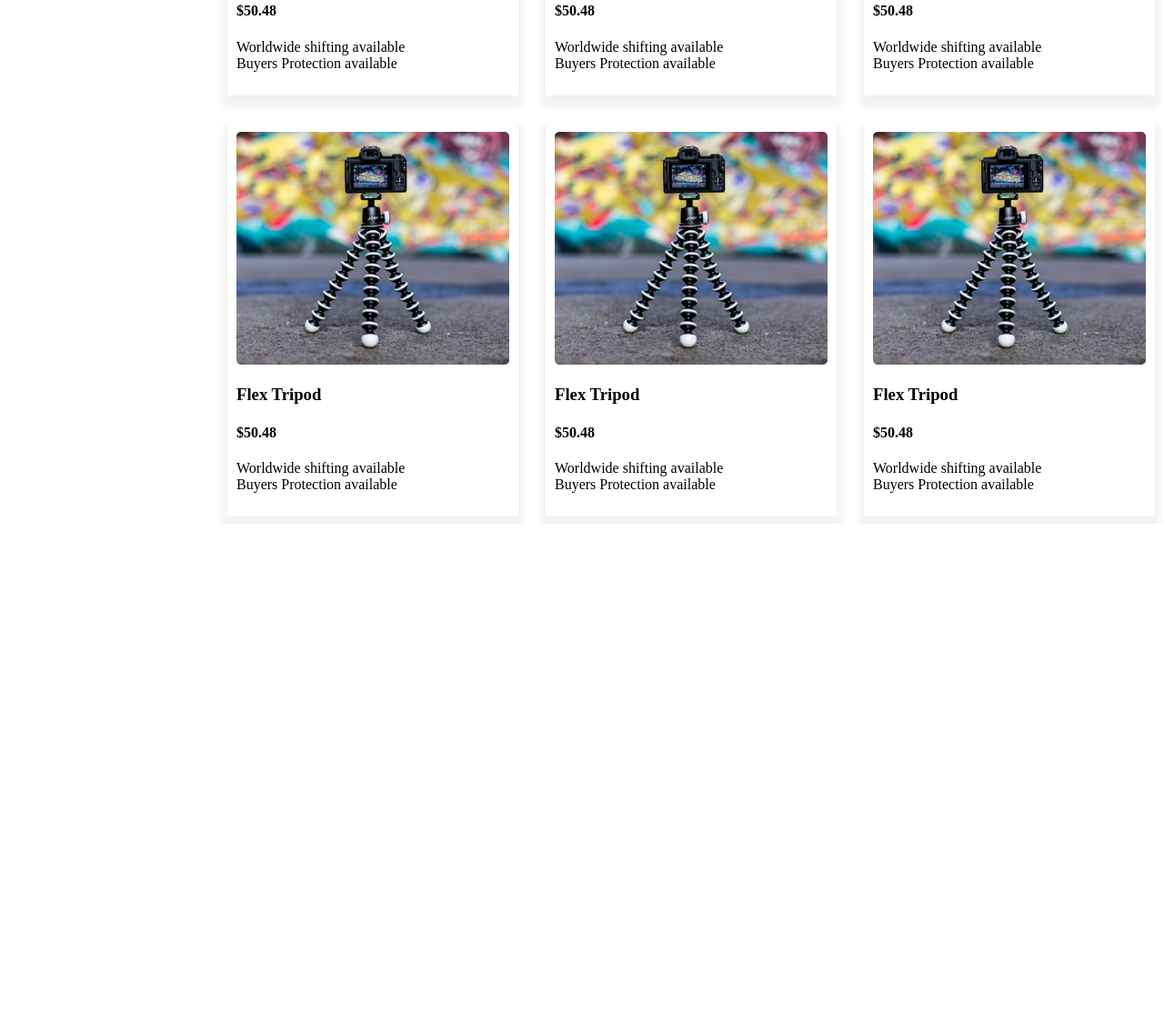
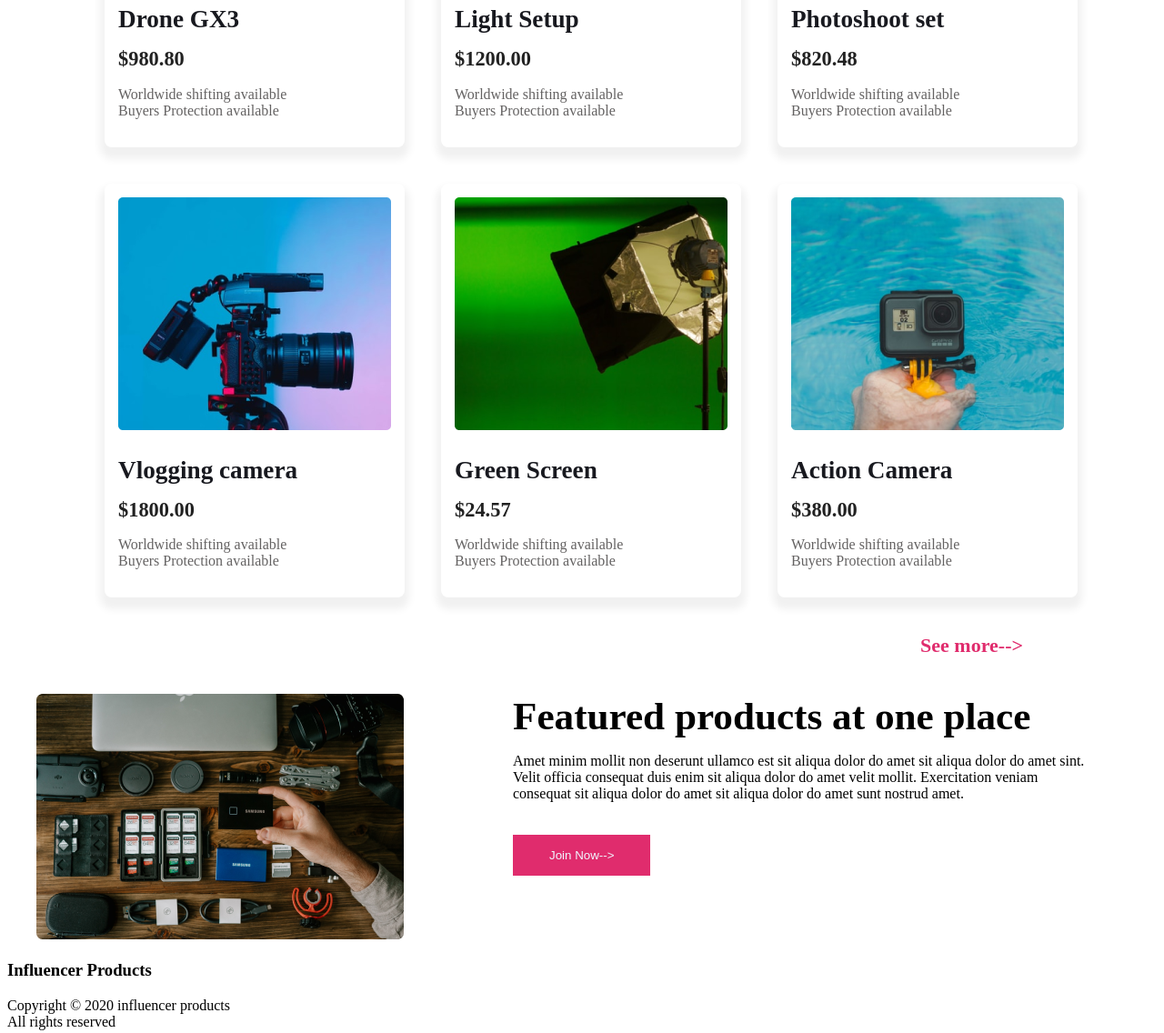
Before and after one commit to Shohail321/influencer-gear-website, a plain HTML site: page index.html in a window 1280 px wide. Shown: the part 1664-2800 px from the top of the page at 91% size. Before the commit the page ends 2240 px from the top, so only its background shows below. Drawn offline with Linux system fonts and the light colour scheme.

Commit message:
footer section not done yet

```diff
--- a/index.html
+++ b/index.html
@@ -54,7 +54,7 @@
         </section>
 
         <section class="popular-collection">
-            <h3>Popular Collection</h3>
+            <h3 class="popular-title">Popular Collection</h3>
 
           <div class="popular-container">
 
@@ -67,83 +67,112 @@
 
 
             <div class="popular-card">
-                <img src="images/tripod.png" alt="">
-                <h3 class="card-title">Flex Tripod</h3>
-                <h4 class="card-price">$50.48</h4>
+                <img src="images/mic.png" alt="">
+                <h3 class="card-title">Microphone</h3>
+                <h4 class="card-price">$120.48</h4>
                 <p class="availibility">Worldwide shifting available<br>Buyers Protection available</p>
             </div>
 
 
             <div class="popular-card">
-                <img src="images/tripod.png" alt="">
-                <h3 class="card-title">Flex Tripod</h3>
-                <h4 class="card-price">$50.48</h4>
+                <img src="images/airpod.png" alt="">
+                <h3 class="card-title">Airbuds</h3>
+                <h4 class="card-price">$100.00</h4>
                 <p class="availibility">Worldwide shifting available<br>Buyers Protection available</p>
             </div>
 
 
             <div class="popular-card">
-                <img src="images/tripod.png" alt="">
-                <h3 class="card-title">Flex Tripod</h3>
-                <h4 class="card-price">$50.48</h4>
+                <img src="images/drone.png" alt="">
+                <h3 class="card-title">Drone GX3</h3>
+                <h4 class="card-price">$980.80</h4>
                 <p class="availibility">Worldwide shifting available<br>Buyers Protection available</p>
             </div>
 
 
             <div class="popular-card">
-                <img src="images/tripod.png" alt="">
-                <h3 class="card-title">Flex Tripod</h3>
-                <h4 class="card-price">$50.48</h4>
+                <img src="images/lights.png" alt="">
+                <h3 class="card-title">Light Setup</h3>
+                <h4 class="card-price">$1200.00</h4>
                 <p class="availibility">Worldwide shifting available<br>Buyers Protection available</p>
             </div>
 
 
             <div class="popular-card">
-                <img src="images/tripod.png" alt="">
-                <h3 class="card-title">Flex Tripod</h3>
-                <h4 class="card-price">$50.48</h4>
+                <img src="images/setup.png" alt="">
+                <h3 class="card-title">Photoshoot set</h3>
+                <h4 class="card-price">$820.48</h4>
                 <p class="availibility">Worldwide shifting available<br>Buyers Protection available</p>
             </div>
 
 
             <div class="popular-card">
-                <img src="images/tripod.png" alt="">
-                <h3 class="card-title">Flex Tripod</h3>
-                <h4 class="card-price">$50.48</h4>
+                <img src="images/camera.png" alt="">
+                <h3 class="card-title">Vlogging camera</h3>
+                <h4 class="card-price">$1800.00</h4>
                 <p class="availibility">Worldwide shifting available<br>Buyers Protection available</p>
             </div>
 
 
             <div class="popular-card">
-                <img src="images/tripod.png" alt="">
-                <h3 class="card-title">Flex Tripod</h3>
-                <h4 class="card-price">$50.48</h4>
+                <img src="images/single-light.png" alt="">
+                <h3 class="card-title">Green Screen</h3>
+                <h4 class="card-price">$24.57</h4>
                 <p class="availibility">Worldwide shifting available<br>Buyers Protection available</p>
             </div>
 
 
             <div class="popular-card">
-                <img src="images/tripod.png" alt="">
-                <h3 class="card-title">Flex Tripod</h3>
-                <h4 class="card-price">$50.48</h4>
+                <img src="images/action.png" alt="">
+                <h3 class="card-title">Action Camera</h3>
+                <h4 class="card-price">$380.00</h4>
                 <p class="availibility">Worldwide shifting available<br>Buyers Protection available</p>
             </div>
 
+          </div>
+
+          <div class="see-more">
+            <a href="">See more--></a>
 
           </div>
 
 
         </section>
 
-        <section class="feature-section">
-
-        </section>
 
 
     </main>
 
+    <section class="feature-section">
 
-    <footer>
+        <div class="feature-img">
+            <img src="images/gear.png" alt="">
+        </div>
+
+        <div class="feature-info">
+            <h3 class="title">Featured products at one place</h3>
+            <p class="description">Amet minim mollit non deserunt ullamco est sit aliqua dolor do amet sit aliqua dolor do amet sint.<br> Velit officia consequat duis enim sit aliqua dolor do amet  velit mollit. Exercitation veniam<br> consequat sit aliqua dolor do amet sit aliqua dolor do amet  sunt nostrud amet.</p>
+            <button class="btn">Join Now--></button>
+
+        </div>
+
+    </section>
+
+
+    <footer >
+
+        <div class="footer-section">
+            <h3 class="footer-title">Influencer Products</h3>
+        <p>Copyright © 2020  influencer products <br>
+            All rights reserved
+        </p>
+        <a href=""><img src="icon/facebook-48.png" alt=""></a>
+        <a href=""><img src="icon/instagram-48.png" alt=""></a>
+        <a href=""><img src="icon/linkedin-48.png" alt=""></a>
+        <a href=""><img src="icon/youtube-logo-48.png" alt=""></a>
+
+        </div>
+
 
     </footer>
 
--- a/style.css
+++ b/style.css
@@ -2,9 +2,14 @@
 
 
 /* header section styles */
-body{
-    margin-left: 250px;
-    margin-right: 250px;
+
+main{
+    max-width: 1050px;
+    margin: 0 auto;
+}
+header{
+    margin-right: 200px;
+    margin-left: 200px;
 }
 .navbar{
     display: flex;
@@ -69,11 +74,14 @@ span{
 
 /* sponsor section style */
 .sponsors{
+
     border: 1px solid rgb(250, 244, 244);
     border-left: none;
     border-right: none;
     border-radius: 50px;
+    margin: 0 auto;
     margin-top: 50px;
+
 }
 .sponsor-icon{
    display: grid;
@@ -82,17 +90,103 @@ span{
 
 
 }
+.popular-collection{
+
+    margin: 0 auto;
+
+}
+
+
+.popular-title{
+    font-size: 1.8rem;
+    text-align: center;
+}
+
 .popular-container{
     display: grid;
     grid-template-columns: repeat(3, 1fr);
-    gap: 30px;
+    gap: 40px;
 
 }
 
 .popular-card{
-    padding: 10px;
+    width: 300px;
+    padding: 15px;
     box-shadow: 0px 8px 8px 5px rgba(5, 5, 5, 0.06);
+    border-radius: 8px;
 }
+.card-title{
+    font-size: 1.7rem;
+    font-weight: 700;
+    color: #18191F;
+    line-height: 1;
+
+}
+.card-price{
+    font-size: 1.4rem;
+    font-weight: 600;
+    color: rgba(0, 0, 0, 0.87);
+    line-height: 0;
+}
+.availibility{
+    color: #646262;
+}
+.see-more{
+    max-width: 1050px;
+    margin: 40px;
+    align-items: end;
+    display: flex;
+    flex-direction: row-reverse;
+
+}
+.see-more a{
+    text-decoration: none;
+    font-size: 22px;
+    color: #E02C6D;
+    font-weight: bolder;
+
+}
+
+
+.feature-section{
+    max-width: 1200px;
+    margin: 0 auto;
+    display: flex;
+}
+
+.feature-info{
+    margin-left: 120px;
+    padding: auto;
+
+}
+
+.title{
+    font-size: 2.7rem;
+    margin: 0 auto;
+}
+
+.btn{
+    margin-top: 20px;
+    background-color: #E02C6D;
+    color: aliceblue;
+    border: none;
+    padding: 15px 40px;
+    cursor: pointer;
+
+}
+
+.footer-section{
+
+    margin: 0;
+}
+
+
+
+
+
+
+
+
 
 
 
```
